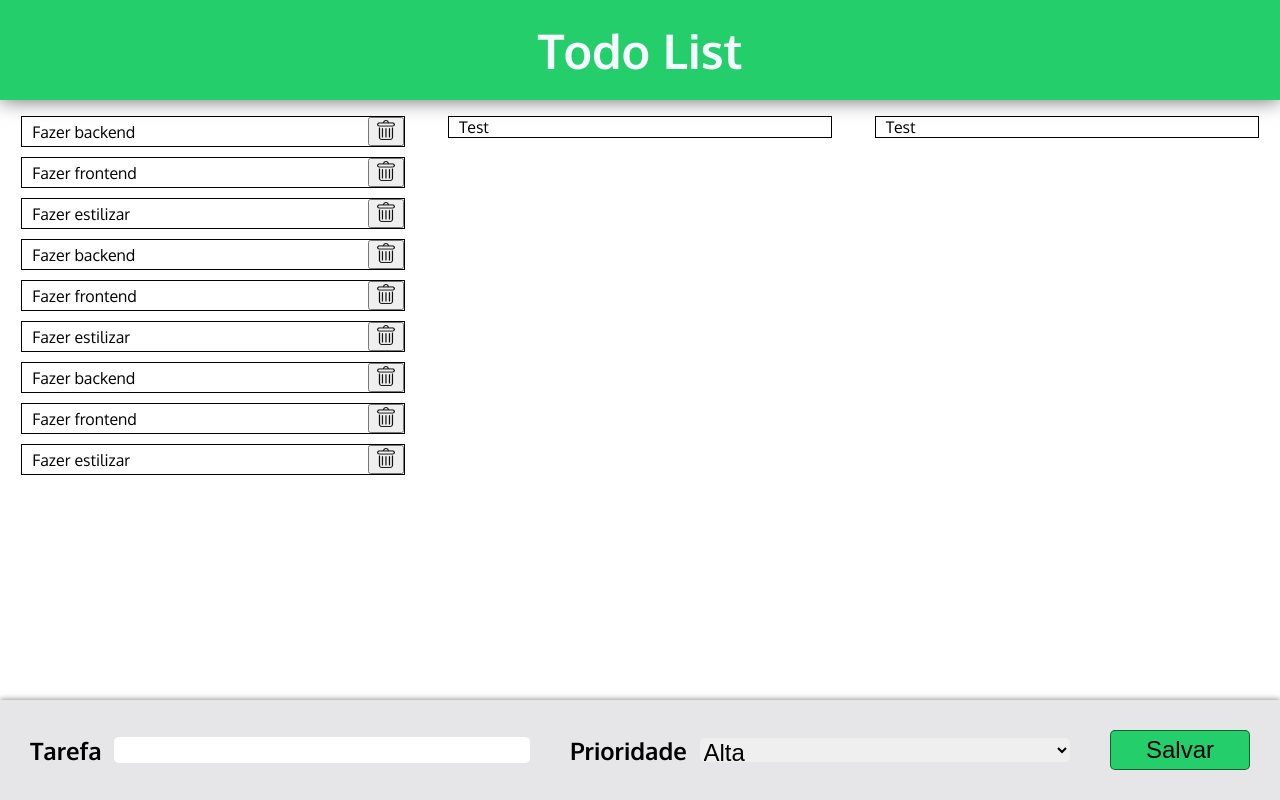
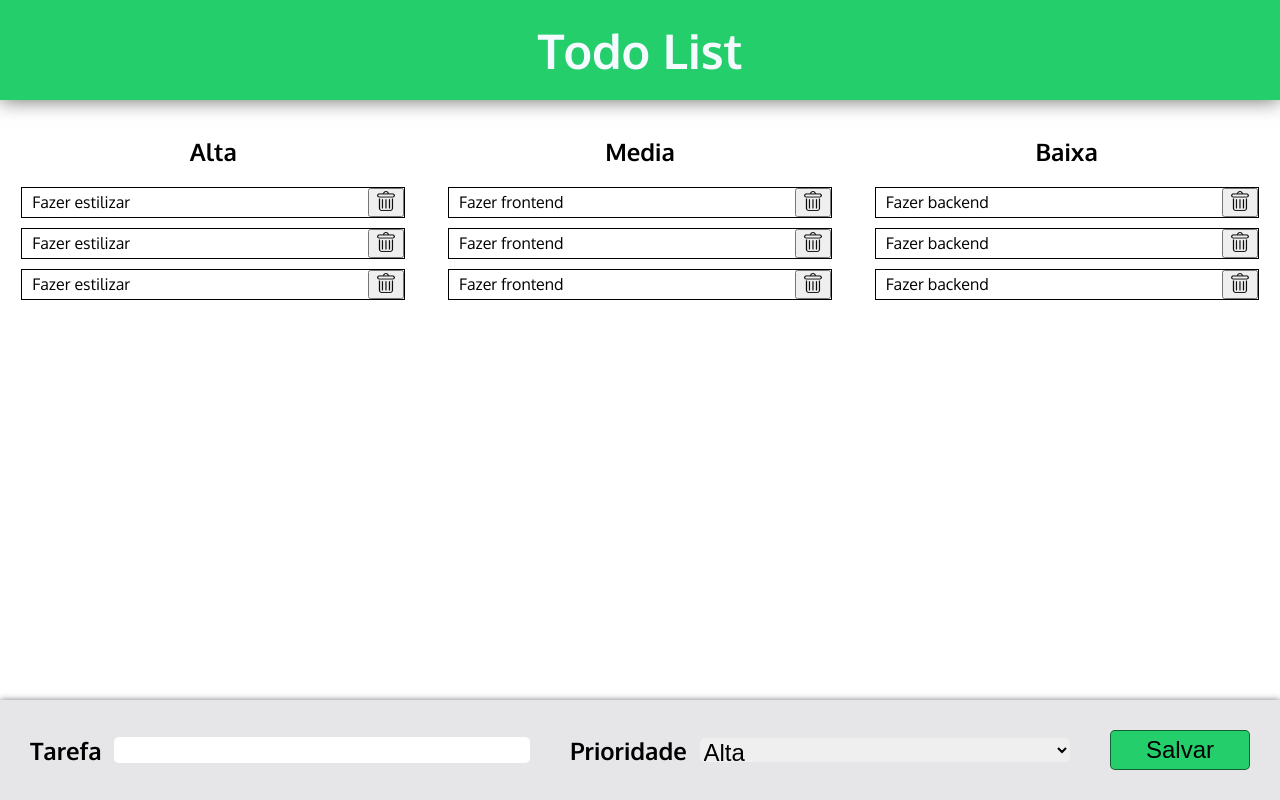
Before and after one commit to caiojardim/todo-react, a React (Create React App) app: page / in a window 1280 px wide. Built offline with nearby package versions, Linux system fonts and the light colour scheme; data requests are answered from the project's data file.

Commit message:
todo list orgazation by priority

```diff
--- a/json-server/db.json
+++ b/json-server/db.json
@@ -2,38 +2,38 @@
     "todo": [{
         "id": 1,
         "text": "Fazer backend",
-        "prioridade": "0"
+        "priority": "low"
     } , {
         "id": 2,
         "text": "Fazer frontend",
-        "prioridade": "1"
+        "priority": "midle"
     } , {
         "id": 3,
         "text": "Fazer estilizar",
-        "prioridade": "2"
+        "priority": "high"
     }, {
-        "id": 1,
+        "id": 4,
         "text": "Fazer backend",
-        "prioridade": "0"
+        "priority": "low"
     } , {
-        "id": 2,
+        "id": 5,
         "text": "Fazer frontend",
-        "prioridade": "1"
+        "priority": "midle"
     } , {
-        "id": 3,
+        "id": 6,
         "text": "Fazer estilizar",
-        "prioridade": "2"
+        "priority": "high"
     } , {
-        "id": 1,
+        "id": 7,
         "text": "Fazer backend",
-        "prioridade": "0"
+        "priority": "low"
     } , {
-        "id": 2,
+        "id": 8,
         "text": "Fazer frontend",
-        "prioridade": "1"
+        "priority": "midle"
     } , {
-        "id": 3,
+        "id": 9,
         "text": "Fazer estilizar",
-        "prioridade": "2"
+        "priority": "high"
     }]
 }
--- a/src/components/ListGroup.jsx
+++ b/src/components/ListGroup.jsx
@@ -2,8 +2,12 @@ import React from 'react'
 import './ListGroup.css'
 
 export default function (props) {
+    if (props.listOfElements === undefined) {
+        return <span>Loading...</span>
+      }
     return (
         <div className='container-element'>
+            <h2>{props.title}</h2>
             <ul>
             {props.listOfElements.map(item => {
                 return(
--- a/src/components/template/Main.jsx
+++ b/src/components/template/Main.jsx
@@ -9,23 +9,35 @@ export default function (props) {
 
     useEffect(() => {
         axios.get('http://localhost:3001/todo')
-            .then(resp => setListElements(resp.data))
+            //.then(resp => setListElements(resp.data))
+            .then(resp => resp.data)
+            .then(resp =>
+                resp.reduce ((object, element) => {
+                    if (!object.hasOwnProperty(element.priority)) {
+
+                        object[element.priority] = Array( {
+                            id: element.id,
+                            text: element.text
+                        })
+                        return object
+                    }
+
+                    object[element.priority].push({
+                        id: element.id,
+                        text: element.text
+                    })
+                    return object
+                    }, {})
+            )
+            .then(resp => setListElements(resp))
     }, [])
 
-        console.log(listElements)
+        console.log(listElements.midle)
     return (
         <div className="container">
-            <ListGroup listOfElements={listElements}></ListGroup>
-            <div className='container-element'>
-                <ul>
-                    <li>Test</li>
-                </ul>
-            </div>
-            <div className='container-element'>
-                <ul>
-                    <li>Test</li>
-                </ul>
-            </div>
+            <ListGroup title="Alta" listOfElements={listElements.high}></ListGroup>
+            <ListGroup title="Media" listOfElements={listElements.midle}></ListGroup>
+            <ListGroup title="Baixa" listOfElements={listElements.low}></ListGroup>
 
         </div>
     )
```
